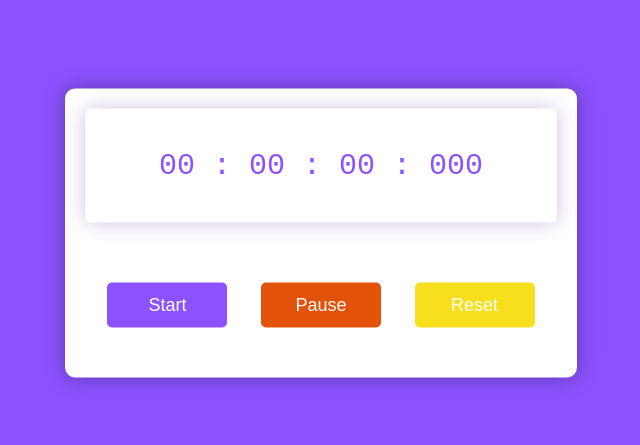
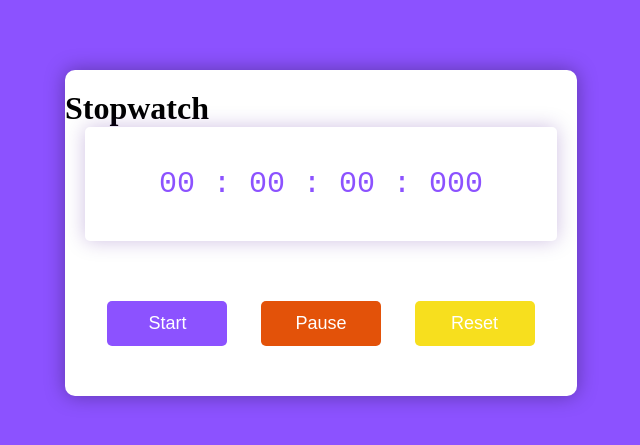
Before and after one commit to lavefayt/Laboratory3, a plain HTML site: page index.html in a window 1280 px wide. Shown: the part 167-612 px from the top of the page, without its empty margins (319-959 px from the left). Drawn offline with Linux system fonts and the light colour scheme.

Commit message:
changes in html

```diff
--- a/index.html
+++ b/index.html
@@ -9,6 +9,9 @@
 </head>
 <body>
     <div class="container">
+        <div class="header">
+            <h1> Stopwatch </h1>
+        </div>
         <div class="timer-display">
             00 : 00 : 00 : 000
         </div>
```
